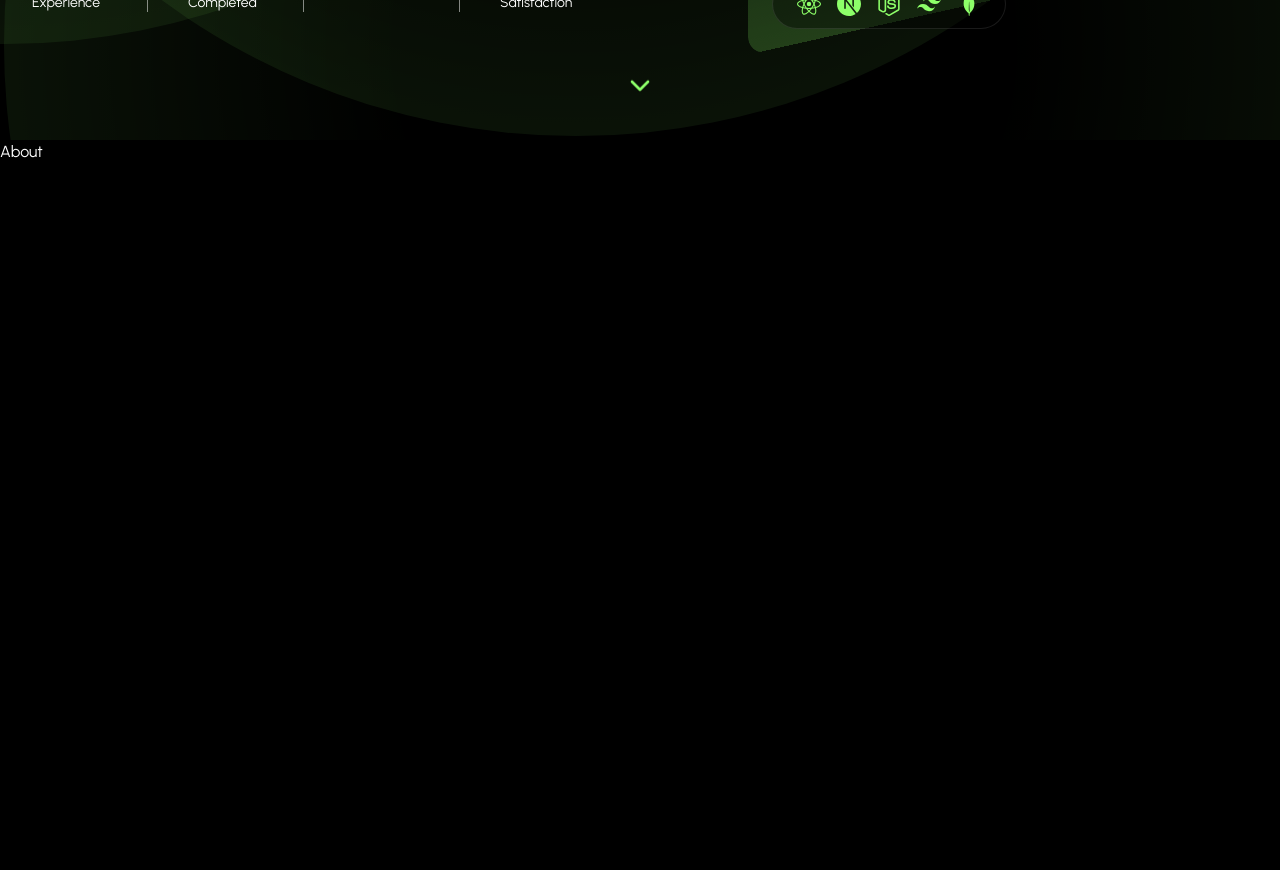
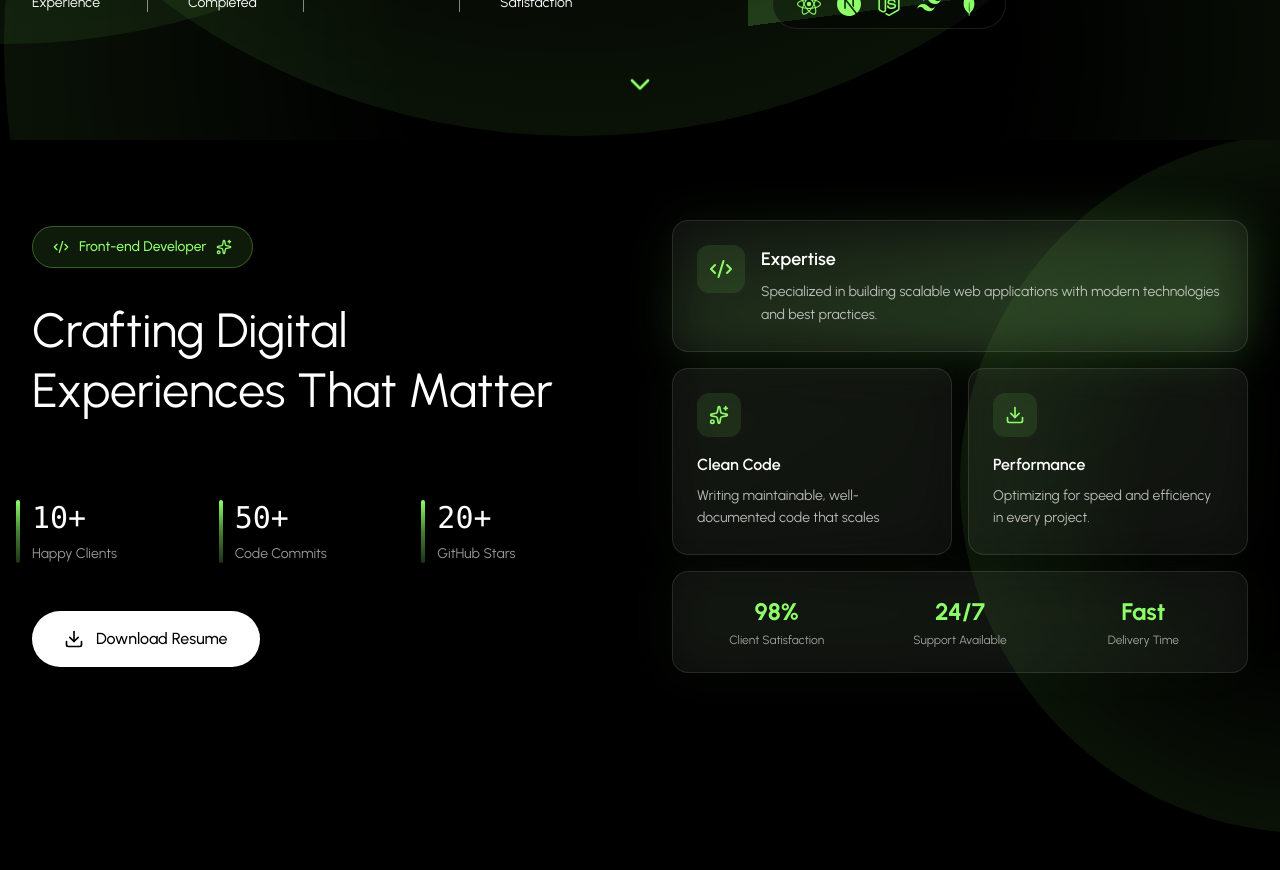
Before and after one commit to kingmadukadev/resume-portfolio, a React (Vite) app: page / in a window 1280 px wide. Shown: the part 660-1530 px from the top of the page. Built offline with nearby package versions, Linux system fonts and the light colour scheme.

Commit message:
About update

```diff
--- a/src/components/sections/About.jsx
+++ b/src/components/sections/About.jsx
@@ -1,10 +1,156 @@
-import React from 'react'
+import React, { useState } from 'react'
+import { Download, Code2, Sparkles } from 'lucide-react';
+import { SiReact, SiNextdotjs, SiTypescript, SiTailwindcss, SiNodedotjs, SiMongodb } from 'react-icons/si';
+import { PERSONAL_INFO, ABOUT_STATS } from '../../utils/constants';
+import FadeIn from '../animations/FadeIn';
+import RadialGradientBackground from '../backgrounds/RadialGradientBackground';
 
 const About = () => {
+
+    //Skills
+    const skills =[
+        { name: 'React.js', icon: SiReact, color: '#61DAFB' },
+        { name: 'Next.js', icon: SiNextdotjs, color: '#000000' },
+        { name: 'Typescript', icon: SiTypescript, color: '#3178C6' },
+        { name: 'Tailwind CSS', icon: SiTailwindcss, color: '#06B6D4' },
+        { name: 'Node.js', icon: SiNodedotjs, color: '#339933' },
+        { name: 'MongoDB', icon: SiMongodb, color: '#47A248' },
+    ]
   return (
-    <div>
-      About
-    </div>
+    <section id='about' className='relative py-20 bg-black overflow-hidden'>
+        <RadialGradientBackground variant='about' />
+
+        <div className='relative z-10 max-w-7xl mx-auto px-4 sm:px-6 lg:px-8'>
+            {/* Main Grid */}
+            <div className='grid grid-cols-1 lg:grid-cols-2 gap-16 items-center mb-20'>
+                {/* Left Column - Content */}
+                <div className='flex flex-col gap-12'>
+                    <div className='flex flex-col gap-8'>
+                        <FadeIn delay={60}>
+                            <div className='inline-flex items-center gap-2.5 px-5 py-2.5 border border-primary/30 bg-primary/10  rounded-full w-fit'>
+                                <Code2 className='w-4 h-4 text-primary' />
+                                <span className='text-sm text-primary font-medium'>
+                                    Front-end Developer
+                                </span>
+                                <Sparkles className='w-4 h-4 text-primary' />
+                            </div>
+                        </FadeIn>
+
+                        <FadeIn delay={100}>
+                            <h2 className='text-4xl lg:text-5xl font-normal text-white leading-tight'>
+                                Crafting Digital Experiences That Matter
+                            </h2>
+                        </FadeIn>
+
+                        <FadeIn delay={200}>
+                            <div className='flex flex-col gap-4'>
+                                {PERSONAL_INFO.bio.map((paragraph, index) => (
+                                    <p key={index} className='text-base text-white/70 leading-relaxed'>
+                                        {paragraph}
+                                    </p>
+                                ))}
+                            </div>
+                        </FadeIn>
+                    </div>
+
+                    <FadeIn delay={300}>
+                        <div className='grid grid-cols-3 gap-8'>
+                            {ABOUT_STATS.map((stat, index) => (
+                                <div key={index} className='relative'>
+                                    <div className='absolute -left-4 top-0 w-1 h-full bg-linear-to-b from-primary via-primary/50 to-primary/20 rounded-full'></div>
+                                        <div className='text-3xl font-normal text-white mb-2 font-mono'>
+                                            {stat.value}
+                                        </div>
+                                        <p className='text-sm text-white/60 leading-snug'>
+                                            {stat.label}
+                                        </p>
+                                </div>
+                            ))}
+                        </div>
+                    </FadeIn>
+
+                    <FadeIn delay={400}>
+                        <button
+                            onClick={() => window.open(PERSONAL_INFO.resume, '_blank')}
+                            className='inline-flex items-center gap-3 bg-white hover:bg-white/90 text-black rounded-full px-8 py-4  text-base font-medium transition-all duration-300 w-fit group'
+                        >
+                            <Download className='w-5 h-5 group-hover:translate-y-0.5 transition-transform duration-300' />
+                            Download Resume
+                        </button>
+                    </FadeIn>
+                </div>
+
+                {/* Right Column - Info Grid */}
+
+                <FadeIn delay={200}>
+                    <div className='grid grid-cols-2 gap-4'>
+                        <div className='col-span-2 relative group'>
+                            <div className='absolute inset-0 bg-linear-to-br from-primary/10 to-primary/50 rounded-2xl blur-xl opacity-50 group-hover:opacity-75 transition-opacity duration-300'></div>
+                            <div className='relative bg-white/5 border border-white/10 rounded-2xl p-6 hover:border-primary/30 transition-all duration-300'>
+                                <div className='flex items-start gap-4'>
+                                    <div className='p-3 bg-primary/10 rounded-xl'>
+                                        <Code2 className='w-6 h-6 text-primary' />
+                                    </div>
+                                    <div className='flex-1'>
+                                        <h3 className='text-lg font-semibold text-white mb-2'>Expertise</h3>
+                                        <p className='text-sm text-white/70 leading-relaxed'>
+                                            Specialized in building scalable web applications with modern technologies and best practices.
+                                        </p>
+                                    </div>
+                                </div>
+                            </div>
+                        </div>
+
+                        <div className='relative group'>
+                            <div className='absolute inset-0 bg-linear-to-br from-primary/10 to-primary/5 rounded-2xl blur-xl opacity-50 group-hover:opacity-75 transition-opacity duration-300'></div>
+                            <div className='relative bg-white/5 border border-white/10 rounded-2xl p-6 hover:border-primary/30 transition-all duration-300'>
+                                <div className='p-3 bg-primary/10 rounded-xl w-fit mb-4'>
+                                    <Sparkles className='w-5 h-5 text-primary' />
+                                </div>
+                                <h3 className='text-base font-semibold text-white mb-2'>Clean Code</h3>
+                                <p className='text-sm text-white/70 leading-relaxed'>
+                                    Writing maintainable, well-documented code that scales
+                                </p>
+                            </div>
+                        </div>
+
+                        <div className='relative group'>
+                            <div className='absolute inset-0 bg-linear-to-br from-primary/10 to-primary/5 rounded-2xl blur-xl opacity-50 group-hover:opacity-75 transition-opacity duration-300'></div>
+                            <div className='relative bg-white/5 border border-white/10 rounded-2xl p-6 hover:border-primary/30 transition-all duration-300'>
+                                <div className='p-3 bg-primary/10 rounded-xl w-fit mb-4'>
+                                    <Download className='w-5 h-5 text-primary' />
+                                </div>
+                                <h3 className='text-base font-semibold text-white mb-2'>Performance</h3>
+                                <p className='text-sm text-white/70 leading-relaxed'>
+                                    Optimizing for speed and efficiency in every project.
+                                </p>
+                            </div>
+                        </div>
+
+                        <div className='col-span-2 relative group'>
+                            <div className='absolute inset-0 bg-linear-to-br from-primary/10 to-primary/5 rounded-2xl blur-xl opacity-50 group-hover:opacity-75 transition-opacity duration-300'></div>
+                            <div className='relative bg-white/5 border border-white/10 rounded-2xl p-6 hover:border-primary/30 transition-all duration-300'>
+                                <div className='grid grid-cols-3 gap-6 text-center'>
+                                    <div>
+                                        <div className='text-2xl font-bold text-primary mb-1'>98%</div>
+                                        <div className='text-xs text-white/60'>Client Satisfaction</div>
+                                    </div>
+                                    <div>
+                                        <div className='text-2xl font-bold text-primary mb-1'>24/7</div>
+                                        <div className='text-xs text-white/60'>Support Available</div>
+                                    </div>
+                                    <div>
+                                        <div className='text-2xl font-bold text-primary mb-1'>Fast</div>
+                                        <div className='text-xs text-white/60'>Delivery Time</div>
+                                    </div>
+                                </div>
+                            </div>
+                        </div>
+                    </div>
+                </FadeIn>
+            </div>
+        </div>
+    </section>
   )
 }
 
```
